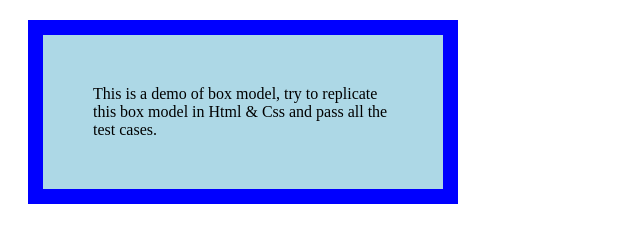
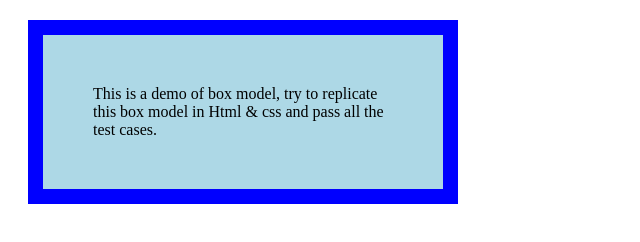
Before and after one commit to acciojob/css-box-model-Ishikaverma2317, a website: page main.html in a window 1280 px wide. Shown: the full height of the page, 0-640 px from the left. Drawn offline with Linux system fonts and the light colour scheme.

Commit message:
created a submission

```diff
--- a/main.html
+++ b/main.html
@@ -1,11 +1,17 @@
 <!DOCTYPE html>
 <html>
-  <head>
+<head>
     <title>CSS Box Model Design</title>
-  </head>
-  <body>
-    <div style="width:300px; background-color:lightblue; border:15px solid blue; padding:50px; margin:20px;">
-      This is a demo of box model, try to replicate this box model in Html & Css and pass all the test cases.
+</head>
+<body>
+    <div style="
+        width: 300px;
+        background-color: lightblue;
+        border: 15px solid blue;
+        padding: 50px;
+        margin: 20px;
+    ">
+        This is a demo of box model, try to replicate this box model in Html & css and pass all the test cases.
     </div>
-  </body>
+</body>
 </html>
```
